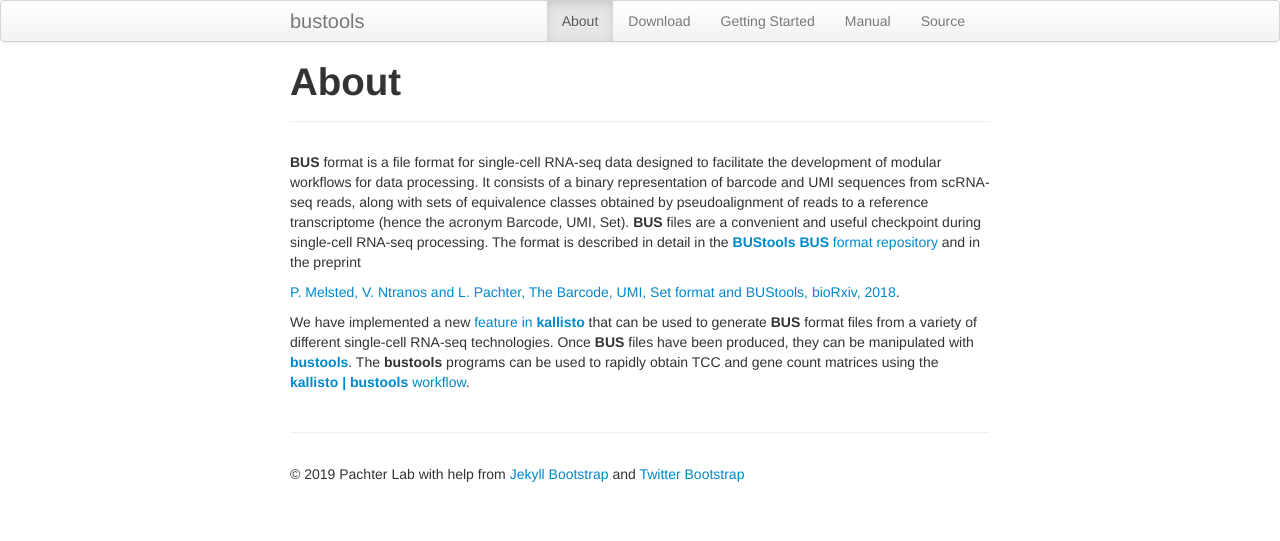
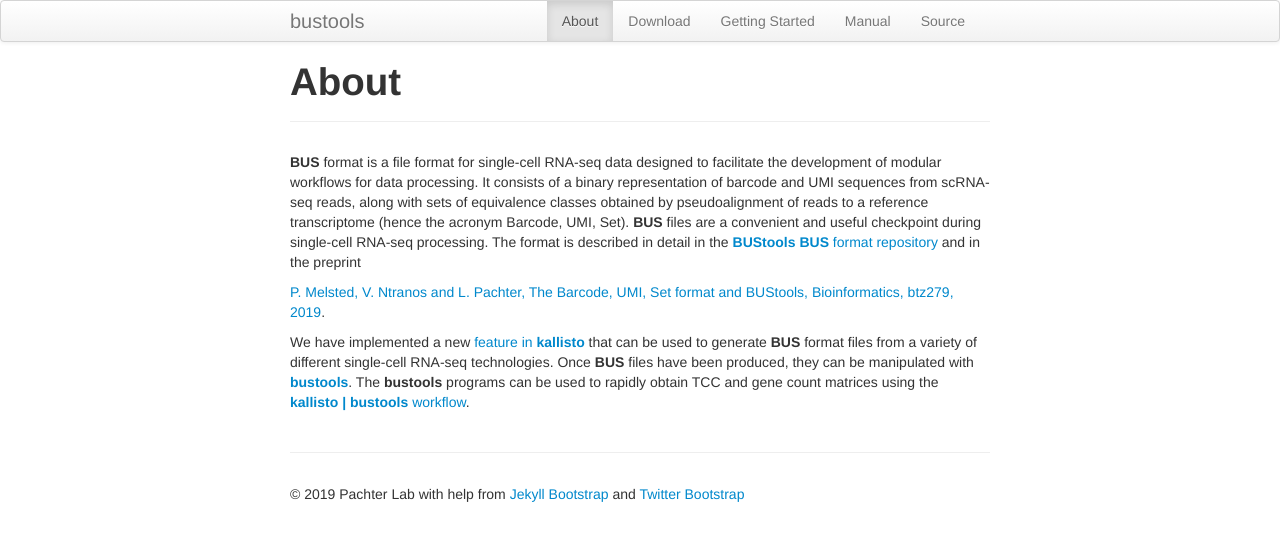
Before and after one commit to BUStools/BUStools.github.io, a Jekyll site: the page built from about.md, in a window 1280 px wide. Shown: the top 541 px of the page. Built offline with Jekyll 4.4.1, drawn with Linux system fonts in a browser that asks for light colours.

Commit message:
Update about.md

```diff
--- a/about.md
+++ b/about.md
@@ -8,6 +8,6 @@ group: navigation
 
 __BUS__ format is a file format for single-cell RNA-seq data designed to facilitate the development of modular workflows for data processing. It consists of a binary representation of barcode and UMI sequences from scRNA-seq reads, along with sets of equivalence classes obtained by pseudoalignment of reads to a reference transcriptome (hence the acronym Barcode, UMI, Set). __BUS__ files are a convenient and useful checkpoint during single-cell RNA-seq processing. The format is described in detail in the [__BUStools__ __BUS__ format repository](https://github.com/BUStools/BUS-format) and in the preprint
 
-[P. Melsted, V. Ntranos and L. Pachter, The Barcode, UMI, Set format and BUStools, bioRxiv, 2018](https://www.biorxiv.org/content/10.1101/472571v2).
+[P. Melsted, V. Ntranos and L. Pachter, The Barcode, UMI, Set format and BUStools, Bioinformatics, btz279, 2019](https://academic.oup.com/bioinformatics/advance-article-abstract/doi/10.1093/bioinformatics/btz279/5487510).
 
 We have implemented a new [feature in __kallisto__](https://pachterlab.github.io/kallisto/singlecell.html) that can be used to generate __BUS__ format files from a variety of different single-cell RNA-seq technologies. Once __BUS__ files have been produced, they can be manipulated with [__bustools__](https://github.com/BUStools/bustools). The __bustools__ programs can be used to rapidly obtain TCC and gene count matrices using the [__kallisto &#124; bustools__ workflow](https://pachterlab.github.io/kallistobustools/).
```
